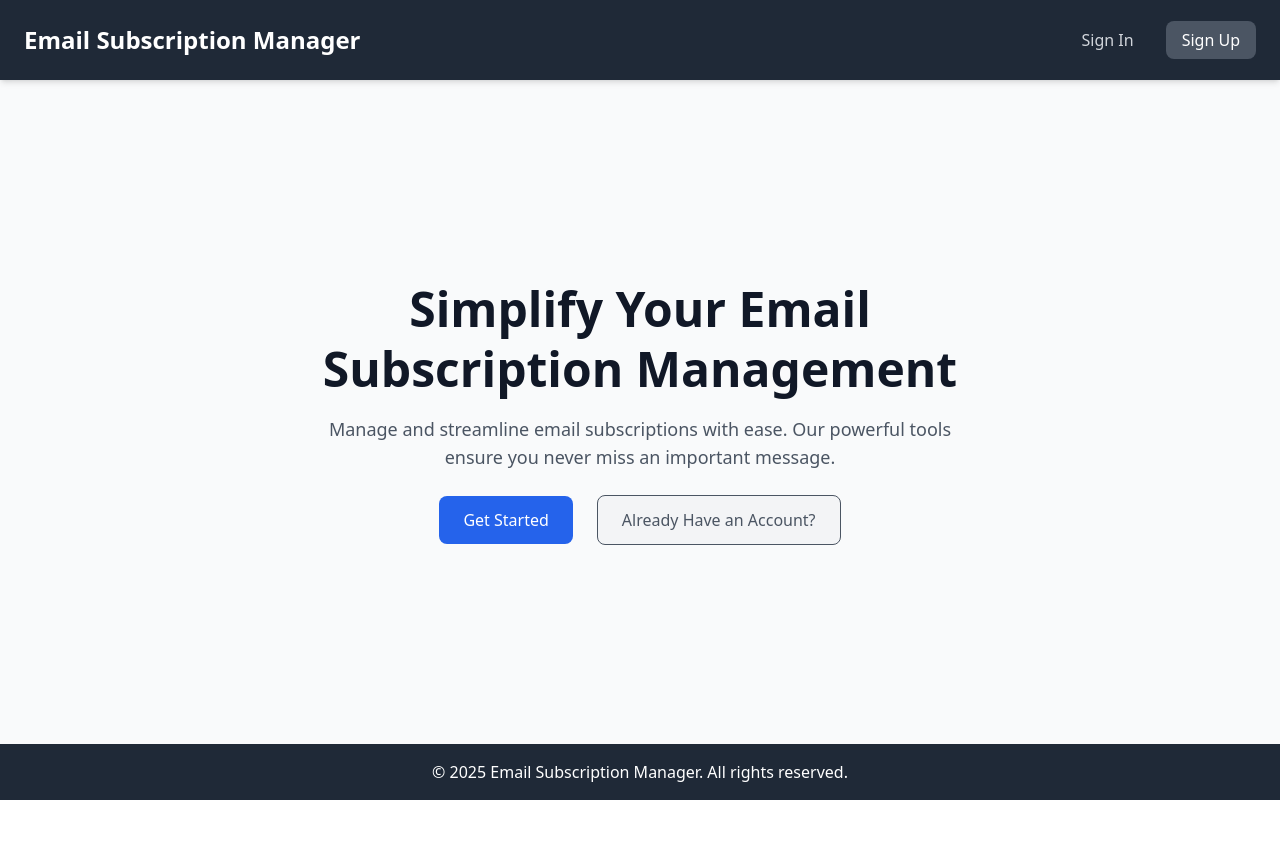
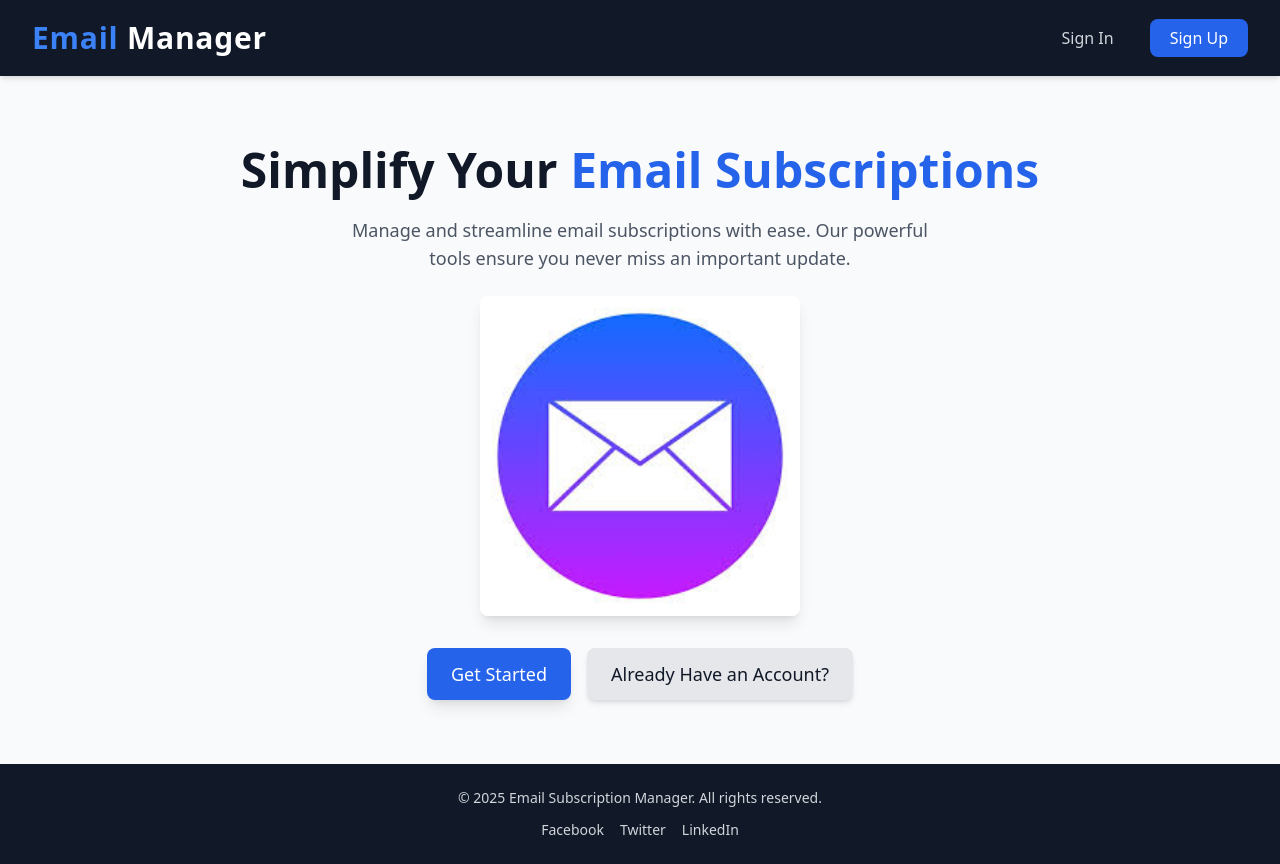
Before and after one commit to ks-brijeshr/email-subscription-management, a React (Vite) app in the folder frontend/: page / in a window 1280 px wide. Before the commit the page ends 800 px from the top, so only its background shows below. Built offline with nearby package versions, Linux system fonts and the light colour scheme.

Commit message:
Update design-Navbar and Home page

```diff
--- a/frontend/src/components/Navbar.tsx
+++ b/frontend/src/components/Navbar.tsx
@@ -1,18 +1,33 @@
-import { Link } from "react-router-dom";
+import { Link, useLocation } from "react-router-dom";
 
 const Navbar = () => {
+  const location = useLocation(); // Get the current route
+
   return (
-    <nav className="bg-gray-800 text-white p-6 flex justify-between items-center shadow-md">
-      <h1 className="text-3xl font-semibold">Email Subscription</h1>
-      <div>
-        <Link to="/signup" className="mr-6 text-gray-300 hover:text-gray-100 transition duration-300">
-          Sign Up
+    <header className="w-full flex justify-between items-center px-8 py-5 bg-gray-900 text-white shadow-md">
+      <h1 className="text-3xl font-bold tracking-wide">
+        <span className="text-blue-500">Email</span> Manager
+      </h1>
+      <nav className="space-x-4">
+        <Link to="/" className="px-5 py-2 text-gray-300 hover:text-white transition duration-300">
+          Home
         </Link>
-        <Link to="/login" className="text-gray-300 hover:text-gray-100 transition duration-300">
-          Sign In
-        </Link>
-      </div>
-    </nav>
+
+        {/* Show "Sign In" only if NOT on the login page */}
+        {location.pathname !== "/login" && (
+          <Link to="/login" className="px-5 py-2 text-gray-300 hover:text-white transition duration-300">
+            Sign In
+          </Link>
+        )}
+
+        {/* Show "Sign Up" only if NOT on the login or signup page */}
+        {location.pathname !== "/signup" && location.pathname !== "/login" && (
+          <Link to="/signup" className="px-5 py-2 bg-blue-600 text-white rounded-lg hover:bg-blue-500 transition duration-300">
+            Sign Up
+          </Link>
+        )}
+      </nav>
+    </header>
   );
 };
 
--- a/frontend/src/pages/Home.tsx
+++ b/frontend/src/pages/Home.tsx
@@ -105,47 +105,62 @@ const Home = () => {
   return (
     <div className="bg-gray-50 min-h-screen flex flex-col">
       {/* Navbar */}
-      <header className="w-full flex justify-between items-center p-6 bg-gray-800 text-white shadow-md">
-        <h1 className="text-2xl font-semibold">Email Subscription Manager</h1>
-        <nav>
-          <Link to="/login" className="mr-4 px-4 py-2 text-gray-300 hover:text-gray-100 transition">
+      <header className="w-full flex justify-between items-center px-8 py-5 bg-gray-900 text-white shadow-md">
+        <h1 className="text-3xl font-bold tracking-wide">
+          <span className="text-blue-500">Email</span> Manager
+        </h1>
+        <nav className="space-x-4">
+          <Link to="/login" className="px-5 py-2 text-gray-300 hover:text-white transition duration-300">
             Sign In
           </Link>
-          <Link to="/signup" className="px-4 py-2 bg-gray-600 text-white rounded-lg hover:bg-gray-500 transition">
+          <Link to="/signup" className="px-5 py-2 bg-blue-600 text-white rounded-lg hover:bg-blue-500 transition duration-300">
             Sign Up
           </Link>
         </nav>
       </header>
 
       {/* Hero Section */}
-      <main className="flex-grow flex items-center justify-center text-center p-12">
-        <div className="max-w-2xl">
-          <h2 className="text-5xl font-bold text-gray-900 leading-tight">
-            Simplify Your Email Subscription Management
+      <main className="flex-grow flex flex-col items-center justify-center text-center px-6 py-16">
+        <h2 className="text-5xl font-extrabold text-gray-900 leading-tight animate-fadeIn">
+          Simplify Your <span className="text-blue-600">Email Subscriptions</span>
         </h2>
-          <p className="text-lg text-gray-600 mt-4">
-            Manage and streamline email subscriptions with ease. Our powerful tools ensure you never miss an important message.
+        <p className="text-lg text-gray-600 mt-4 max-w-xl">
+          Manage and streamline email subscriptions with ease. Our powerful tools ensure you never miss an important update.
         </p>
-          <div className="mt-6 flex flex-col md:flex-row items-center justify-center space-y-4 md:space-x-6 md:space-y-0">
+
+        {/* Illustration Image */}
+        <img
+          src="public/email.png"
+          alt="Email Management"
+          className="mt-6 rounded-lg shadow-lg max-w-xs sm:max-w-md md:max-w-lg lg:max-w-xl xl:max-w-2xl w-80 h-auto"
+        />
+
+
+        {/* CTA Buttons */}
+        <div className="mt-8 flex flex-col sm:flex-row gap-4">
           <Link
             to="/signup"
-              className="px-6 py-3 bg-blue-600 text-white rounded-lg hover:bg-blue-500 transition duration-300"
+            className="px-6 py-3 bg-blue-600 text-white text-lg font-medium rounded-lg hover:bg-blue-500 transition duration-300 shadow-lg transform hover:scale-105"
           >
             Get Started
           </Link>
           <Link
             to="/login"
-              className="px-6 py-3 bg-gray-100 border border-gray-600 text-gray-600 rounded-lg hover:bg-gray-200 transition duration-300"
+            className="px-6 py-3 bg-gray-200 text-gray-900 text-lg font-medium rounded-lg hover:bg-gray-300 transition duration-300 shadow-md transform hover:scale-105"
           >
             Already Have an Account?
           </Link>
         </div>
-        </div>
       </main>
 
       {/* Footer */}
-      <footer className="w-full py-4 text-center bg-gray-800 text-white">
-        © 2025 Email Subscription Manager. All rights reserved.
+      <footer className="w-full py-6 bg-gray-900 text-gray-300 text-sm text-center flex flex-col items-center">
+        <p>© 2025 Email Subscription Manager. All rights reserved.</p>
+        <div className="mt-3 flex space-x-4">
+          <a href="#" className="hover:text-white transition duration-300">Facebook</a>
+          <a href="#" className="hover:text-white transition duration-300">Twitter</a>
+          <a href="#" className="hover:text-white transition duration-300">LinkedIn</a>
+        </div>
       </footer>
     </div>
   );
--- a/frontend/src/pages/Login.tsx
+++ b/frontend/src/pages/Login.tsx
@@ -6,6 +6,7 @@ import axios from "axios";
 import Navbar from "../components/Navbar";
 
 import { useUser } from "../context/UserContext";
+import { Link } from "react-router-dom";
 
 
 const Login = () => {
```
Also changed, not shown: frontend/public/email.png (added), frontend/src/pages/Signup.tsx (line endings or trailing spaces). Lines whose indentation alone changed are shown as unchanged.
